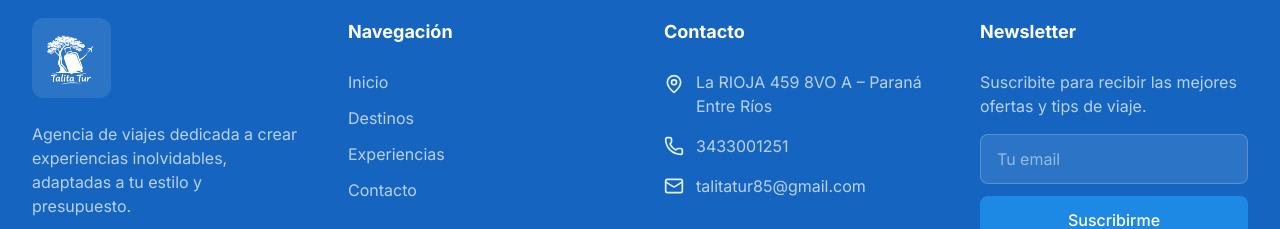
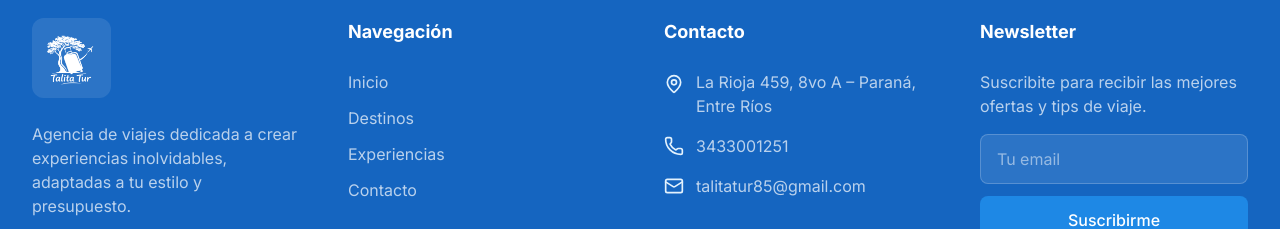
Before and after one commit to pabloenzenhofer/talitatur, a React (Vite) app: page / in a window 1280 px wide. Shown: the part 5630-5859 px from the top of the page. Built offline with nearby package versions, Linux system fonts and the light colour scheme.

Commit message:
Configurar dominio personalizado talitatur.com

```diff
--- a/src/components/Footer.jsx
+++ b/src/components/Footer.jsx
@@ -57,7 +57,7 @@ const Footer = () => {
             <ul className="space-y-4">
               <li className="flex items-start gap-3">
                 <MapPin className="w-5 h-5 text-primary-light mt-1 flex-shrink-0" />
-                <span className="text-white/70">La RIOJA 459 8VO A – Paraná Entre Ríos</span>
+                <span className="text-white/70">La Rioja 459, 8vo A – Paraná, Entre Ríos</span>
               </li>
               <li className="flex items-center gap-3">
                 <Phone className="w-5 h-5 text-primary-light flex-shrink-0" />
--- a/vite.config.js
+++ b/vite.config.js
@@ -4,7 +4,7 @@ import tailwindcss from '@tailwindcss/vite'
 
 // https://vite.dev/config/
 export default defineConfig({
-  base: '/talitatur/',
+  base: '/',
   plugins: [
     tailwindcss(),
     react(),
```
Also changed, not shown: 1 other file (tests, documents, lock files or other folders).
